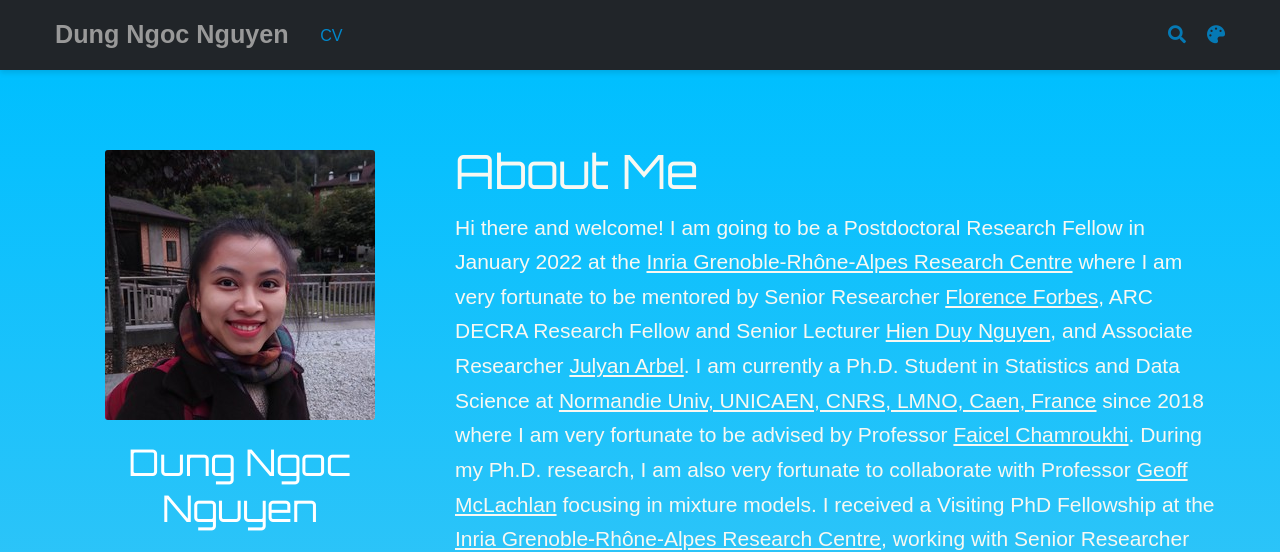
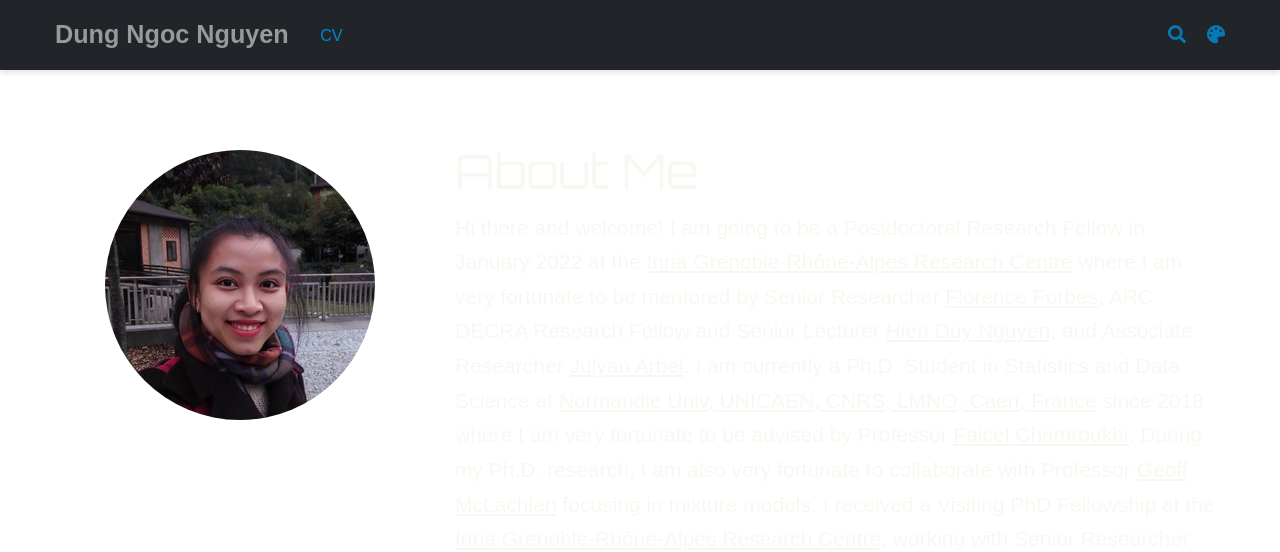
Before and after one commit to NgocDung-NGUYEN/NgocDung-NGUYEN.github.io, a plain HTML site: page index.html in a window 1280 px wide. Shown: the top 552 px of the page. Drawn offline with nearby package versions, Linux system fonts and the light colour scheme; some packages are replaced by stand-ins of ours; some icons are missing; a web font is replaced by a local one.

Commit message:
update 1

```diff
--- a/index.html
+++ b/index.html
@@ -504,11 +504,7 @@
 
 
 
-
-
-
-
-  <section id="about" class="home-section wg-about dark  " style="background-color: #708090;background-image: linear-gradient(DeepSkyBlue, SkyBlue);" >
+  <section id="about" class="home-section wg-about dark  "  >
     <div class="container">
 
 
@@ -532,7 +528,7 @@
 
 
 
-      <img class="avatar avatar-square" src="/author/dung-ngoc-nguyen/avatar_hu2ab34056940883f5f582c35d4eed8743_94866_270x270_fill_q90_lanczos_center.jpg" alt="Dung Ngoc Nguyen">
+      <img class="avatar avatar-circle" src="/author/dung-ngoc-nguyen/avatar_hu2ab34056940883f5f582c35d4eed8743_94866_270x270_fill_q90_lanczos_center.jpg" alt="Dung Ngoc Nguyen">
 
 
       <div class="portrait-title">
```
Also changed, not shown: author/dung-ngoc-nguyen/index.html (+1 -1 lines).
